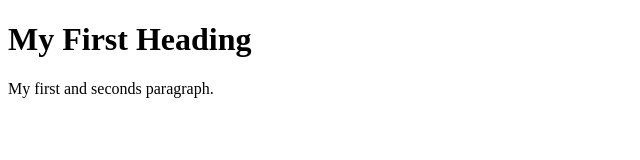
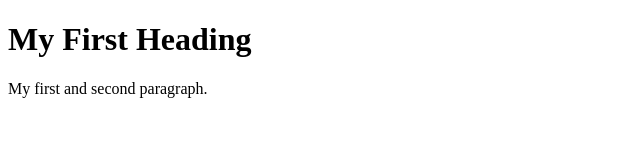
Before and after one commit to rajarajank23/newjenkins, a plain HTML site: page index.html in a window 1280 px wide. Shown: the full height of the page, 0-640 px from the left. Drawn offline with Linux system fonts and the light colour scheme.

Commit message:
Update index.html

```diff
--- a/index.html
+++ b/index.html
@@ -4,7 +4,7 @@
 
 <h1>My First Heading</h1>
 
-<p>My first and seconds paragraph.</p>
+<p>My first and second paragraph.</p>
 
 </body>
 </html>
```
